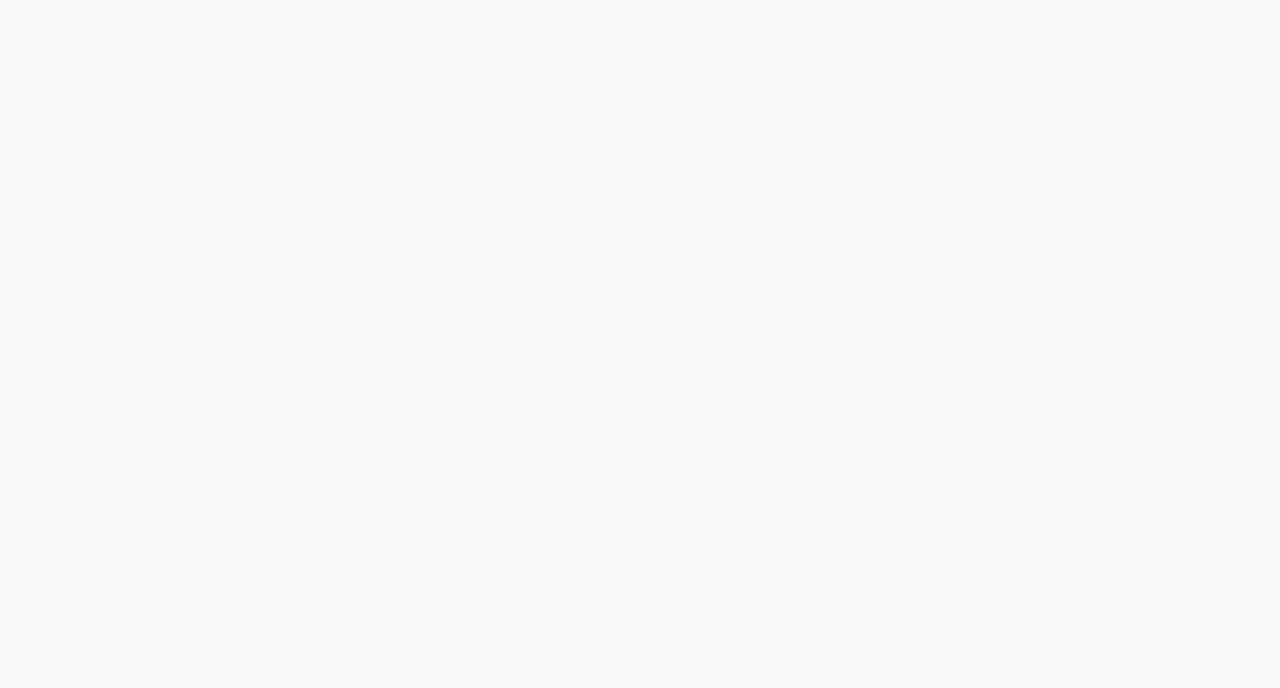
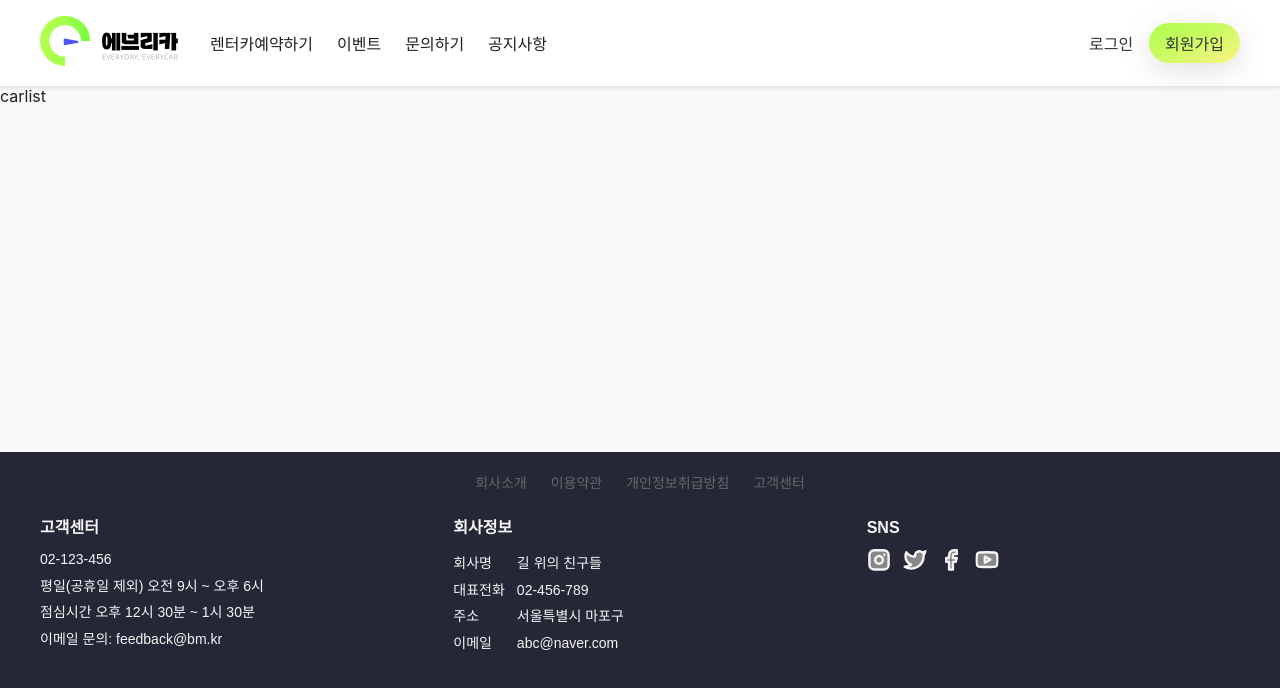
Before and after one commit to minhee-seo/everycar-frontend, a React (Create React App) app: page /reservation/carList in a window 1280 px wide. Before the commit this address had no page. Shown: the top 688 px of the page. Built offline with nearby package versions, Linux system fonts and the light colour scheme.

Commit message:
CarList route 연결

```diff
--- /dev/null
+++ b/src/pages/carList/CarList.tsx
@@ -0,0 +1,11 @@
+import React from 'react'
+
+function CarList() {
+  return (
+    <div>
+      carlist
+    </div>
+  )
+}
+
+export default CarList
--- a/src/pages/reservation/reservation_mobile/components/ParkingList.tsx
+++ b/src/pages/reservation/reservation_mobile/components/ParkingList.tsx
@@ -2,6 +2,7 @@ import React, { useState } from 'react'
 import styles from './ParkingList.module.scss';
 import { FontAwesomeIcon } from '@fortawesome/react-fontawesome';
 import { faLocationDot, faCar, faFaceFrown } from '@fortawesome/free-solid-svg-icons';
+import { Link, Route } from 'react-router-dom';
 
 function ParkingList({ filtered }: { filtered: any[] }) {
     const [isExpanded, setIsExpanded] = useState(true);
@@ -22,7 +23,9 @@ function ParkingList({ filtered }: { filtered: any[] }) {
                         {filtered.map((parking, index) => {
                             return (
                                 <li key={index}>
-                                    <p className={styles.parkingName}>{parking.parking_name}</p>
+                                    <Link to="/reservation/carList">
+                                        <p className={styles.parkingName}>{parking.parking_name}</p>
+                                    </Link>
                                     <div className={styles.information}>
                                         <div className={styles.info}>
                                             <FontAwesomeIcon icon={faLocationDot} />
--- a/src/routes/index.tsx
+++ b/src/routes/index.tsx
@@ -9,6 +9,7 @@ import ResponsiveLayout from '../layouts/ResponsiveLayout.tsx';
 
 import '../styles/global.scss';
 import '../layouts/layout.scss';
+import CarList from '../pages/carList/CarList.tsx';
 
 const AppRoutes = () => (
   <>
@@ -17,6 +18,7 @@ const AppRoutes = () => (
         <Route element={<ResponsiveLayout />}>
           <Route path="/" element={<MainPage />} />
           <Route path="reservation" element={<Reservation />} />
+          <Route path="reservation/carList" element={<CarList />} />
         </Route>
       </Routes>
 
```
